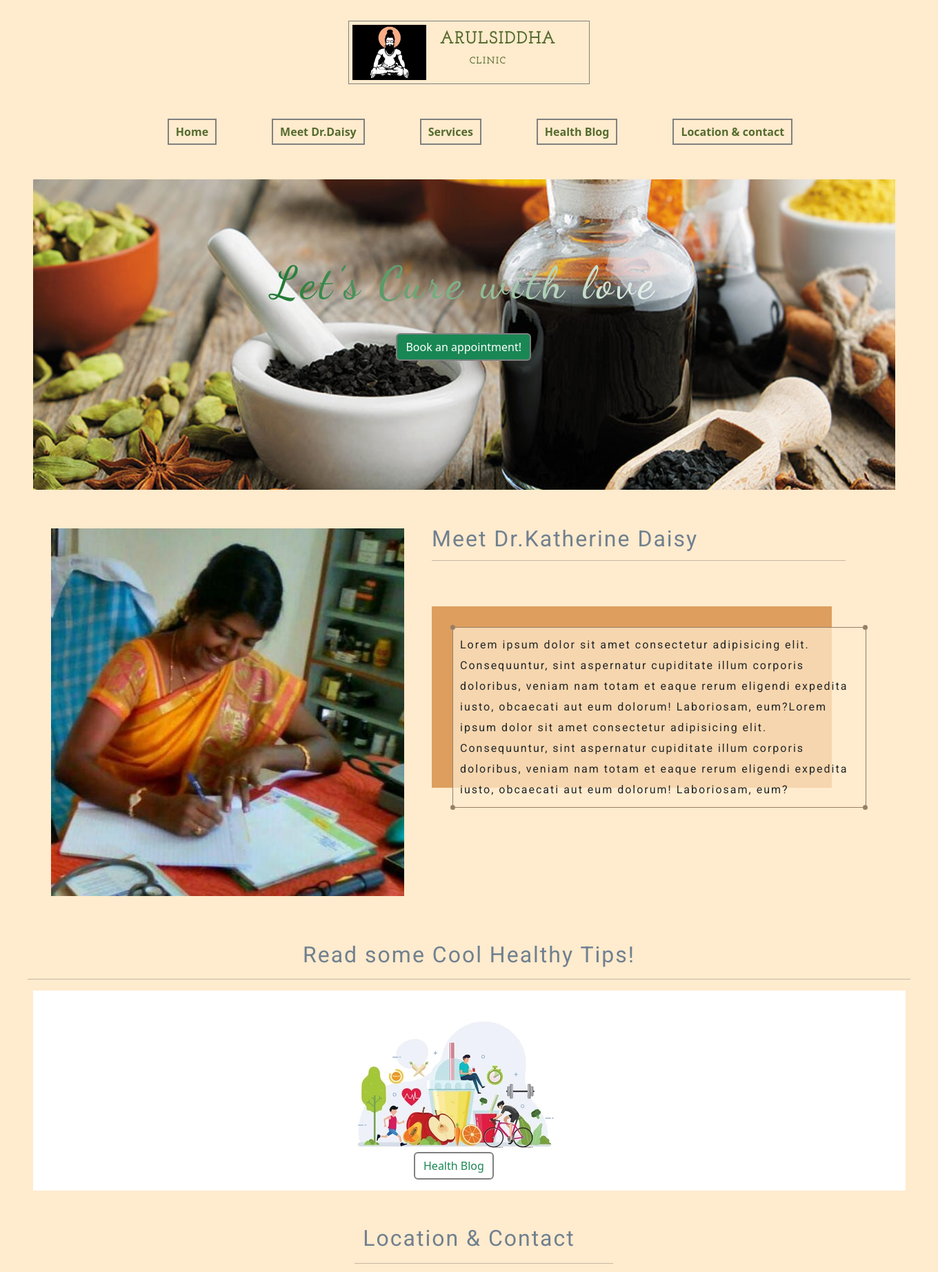
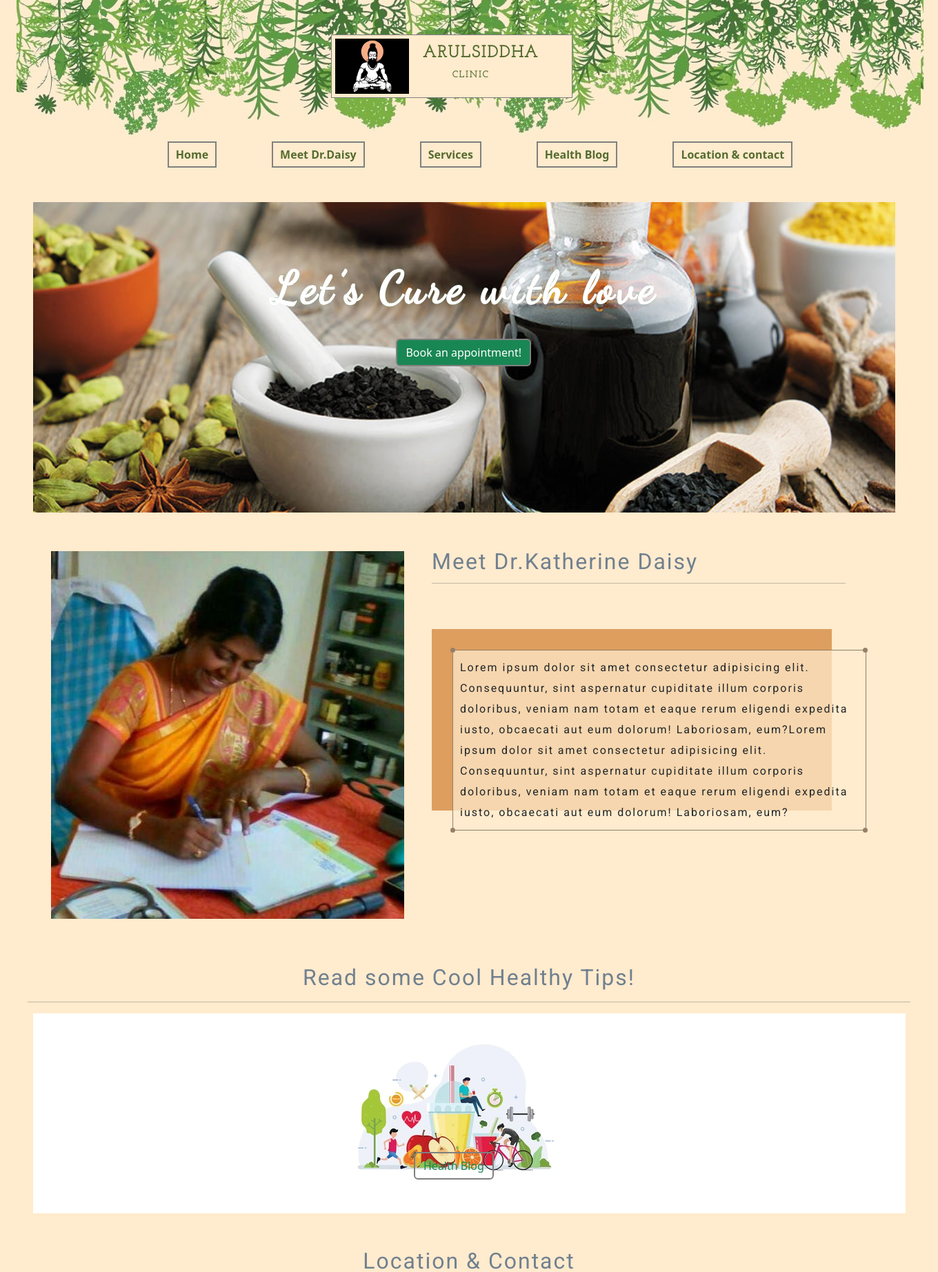
Before and after one commit to kav-yeah/Arulsiddha, a Django app: page / in a window 1360 px wide. Shown: the top 1844 px of the page at 69% size. Run offline with Django 4.2, Linux system fonts and the light colour scheme.

Commit message:
'designmodification'

```diff
--- a/static/css/home.css
+++ b/static/css/home.css
@@ -3,12 +3,41 @@
    margin:0;
    padding:0;
    background-color: #ffebcd;
+   /* background-image:linear-gradient(#fff,#ffebcd); */
 }
 .container{
     width:100%;
     max-width: 120rem;
     margin:auto;
     padding:0 1.5rem;
+    position:relative;
+}
+/* -------------------------------------header------------------------------------ */
+.logo{
+    position:absolute;
+    top:20px;
+    left:480px;
+    margin: auto;
+    display : flex;
+    border: 1px solid gray;
+    width:350px;
+    gap:15px;
+    margin-top: 30px;
+}
+.title{
+    font-family: 'Josefin Slab', serif;
+    align-self: center;
+    font-size: x-large;
+    font-weight: bold;
+    letter-spacing: 3.5px;
+    color: darkolivegreen;
+    letter-spacing: 2px;
+}
+.logoimg{
+    width:fit-content;
+    height:90px;
+    padding: 5px;
+    align-self: center;
 }
 /* -----------------------------grid-system------------------------------- */
 .showpage{
@@ -36,7 +65,7 @@
 .appointment{
     background:none;
     position:absolute;
-    top:85px;
+    top:60px;
     left:320px;
 }
 .btn{
@@ -50,11 +79,13 @@
     padding:50px;
     background:none;
     font-size: 65px;
-    font-weight: 300;
+    font-weight: 1000;
+    color:#fff;
     /* background:-webkit-linear-gradient(left, #246b33, darkolivegreen,#246b33); */
-    background:-webkit-linear-gradient(left, #0b6d20,#fff);
+    /* background:-webkit-linear-gradient(left, #0b6d20,#2FF924);
     -webkit-background-clip: text;
-    -webkit-text-fill-color: transparent;
+    -webkit-text-fill-color: transparent; */
+    -webkit-text-stroke: 0.1px #11500b;
     font-family: 'Dancing Script', cursive;
     letter-spacing: 5px;
     line-height: 30px;
@@ -119,30 +150,7 @@
     grid-row-start: 4;
     grid-row-end: 7;
 }  */
-/* -------------------------------------header------------------------------------ */
-.logo{
-    margin: auto;
-    display : flex;
-    border: 1px solid gray;
-    width:350px;
-    gap:15px;
-    margin-top: 30px;
-}
-.title{
-    font-family: 'Josefin Slab', serif;
-    align-self: center;
-    font-size: x-large;
-    font-weight: bold;
-    letter-spacing: 3.5px;
-    color: darkolivegreen;
-    letter-spacing: 2px;
-}
-.logoimg{
-    width:fit-content;
-    height:90px;
-    padding: 5px;
-    align-self: center;
-}
+
 
 /*------------------------------------navbar------------------------------------------ */
 .nav ul{
@@ -163,6 +171,7 @@
 }
 
 .nav ul a:hover{
+    box-shadow: 10px 10px rgba(128, 128, 128,0.5);
     font-weight: bolder;
     color:forestgreen;
     border-radius: .5;
@@ -299,9 +308,15 @@
     display:flex;
     gap:40px;
     margin:auto;
+    overflow:hidden;
 }
-.About img{
+.IntroImg{
     padding-left: 50px;
+    transition:all .4s;
+}
+.IntroImg:hover{
+    transition: 1s ease;
+    transform: scale(1.1);
 }
 .content{
     width:600px;
--- a/templates/home.html
+++ b/templates/home.html
@@ -31,12 +31,13 @@
 </head>
 <body>
     <div class="container">
+      <img class='navimg' src="{% static 'image/navbarimage.jpg' %}">
         <header>
             <div class='logo'>
                 <img class='logoimg' src="{% static 'image/siddha.jpg' %}">
                 <h2 class='title'> ARULSIDDHA <span style="font-size:small;font-weight:bolder;padding-left:43px;">CLINIC</span></h2>
             </div>
-            <div class="padding"></div>
+            <!-- <div class="padding"></div> -->
             <div class="nav">
                 <ul>
                     <a href="{% url 'home' %}"><li>Home</li></a>
@@ -58,7 +59,7 @@
         </div>
         <div class="appointment">
           <h1 class="catchy">Let’s Cure with love</h1>
-          <button type="button" class="btn btn-success">Book an appointment!</button>
+          <button type="button" class="btn btn-success" id="appointment_button">Book an appointment!</button>
         </div>
 
         </div>
@@ -66,7 +67,9 @@
 
         <div class="padding"></div>
         <div class="About">
+          <div class="IntroImg">
             <img src="{% static 'image/grid1.jpg' %}">
+          </div>
             <div class="content">
                 <h2>Meet Dr.Katherine Daisy</h2>
                 <hr>
```
Also changed, not shown: static/image/navbarimage.jpg (added).
